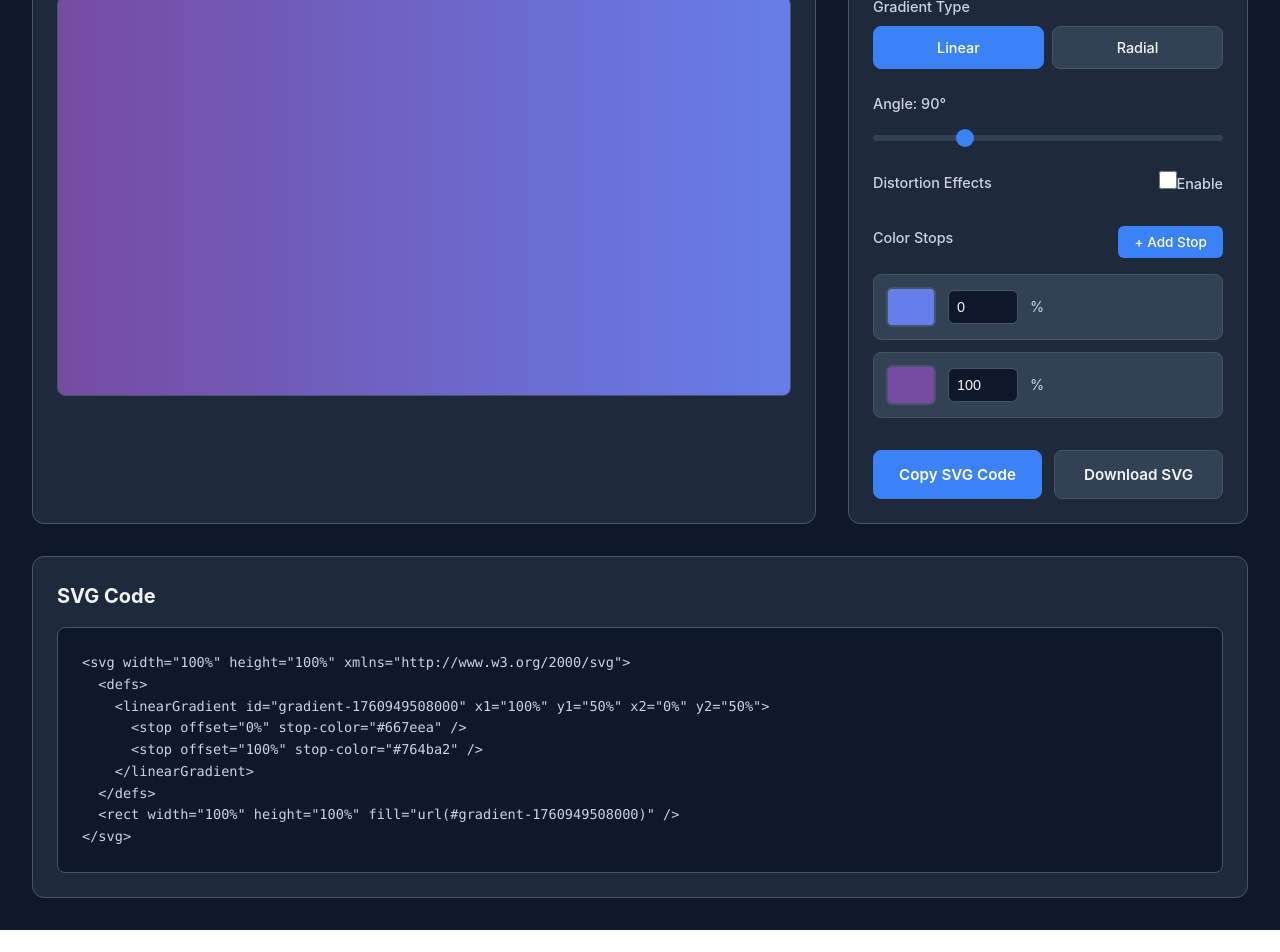
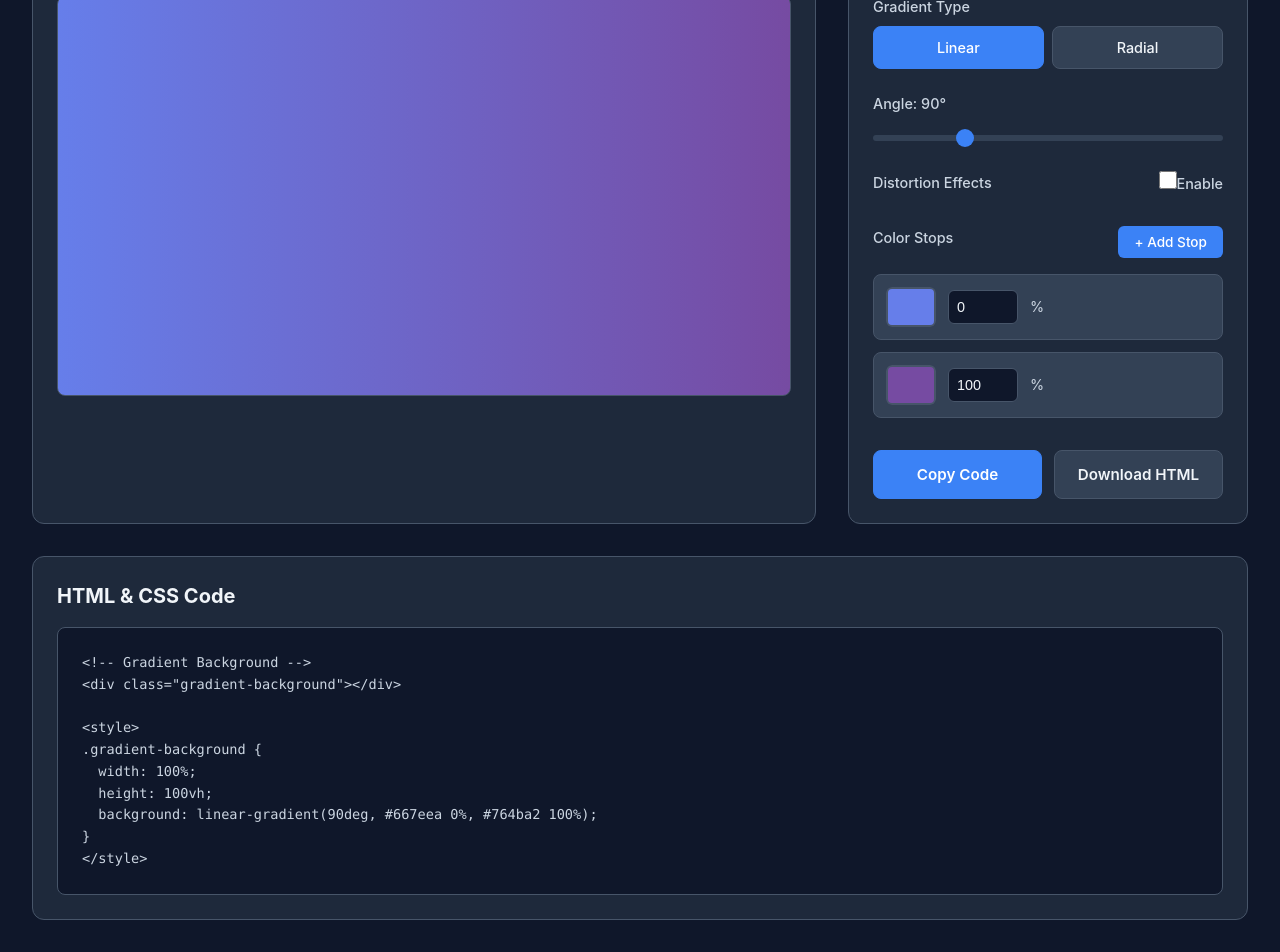
Before and after one commit to hashrock/poc-complex-gradient, a React (Vite) app: page / in a window 1280 px wide. Shown: the part 233-1185 px from the top of the page. Before the commit the page ends 1163 px from the top, so only its background shows below. Built offline with nearby package versions, Linux system fonts and the light colour scheme.

Commit message:
CSSグラデーションジェネレーターの実装とSVGフィルターの生成機能を追加

```diff
--- a/src/App.tsx
+++ b/src/App.tsx
@@ -52,31 +52,26 @@ function App() {
     ).sort((a, b) => a.offset - b.offset))
   }
 
-  const generateSVG = () => {
-    const gradientId = 'gradient-' + Date.now()
-    const filterId = 'filter-' + Date.now()
-    const turbulenceId = 'turbulence-' + Date.now()
-    const patternId = 'pattern-' + Date.now()
+  const generateCSS = () => {
+    const sortedStops = [...colorStops].sort((a, b) => a.offset - b.offset)
+    const stopsStr = sortedStops.map(stop =>
+      `${stop.color} ${stop.offset}%`
+    ).join(', ')
 
-    const stops = colorStops.map(stop =>
-      `<stop offset="${stop.offset}%" stop-color="${stop.color}" />`
-    ).join('\n      ')
+    if (gradientType === 'linear') {
+      return `linear-gradient(${angle}deg, ${stopsStr})`
+    } else {
+      return `radial-gradient(circle, ${stopsStr})`
+    }
+  }
 
-    if (noise.enabled) {
-      // Apply displacement to the gradient pattern itself
-      if (gradientType === 'linear') {
-        const rad = (angle - 90) * Math.PI / 180
-        const x1 = 50 + 50 * Math.cos(rad)
-        const y1 = 50 + 50 * Math.sin(rad)
-        const x2 = 50 - 50 * Math.cos(rad)
-        const y2 = 50 - 50 * Math.sin(rad)
+  const generateSVGFilter = () => {
+    if (!noise.enabled) return ''
 
-        return `<svg width="100%" height="100%" xmlns="http://www.w3.org/2000/svg">
+    const filterId = 'distortion-filter'
+    return `<svg style="position: absolute; width: 0; height: 0;">
   <defs>
-    <linearGradient id="${gradientId}" x1="${x1}%" y1="${y1}%" x2="${x2}%" y2="${y2}%">
-      ${stops}
-    </linearGradient>
-    <filter id="${filterId}" x="-50%" y="-50%" width="200%" height="200%">
+    <filter id="${filterId}">
       <feTurbulence
         type="fractalNoise"
         baseFrequency="${noise.baseFrequency}"
@@ -89,19 +84,25 @@ function App() {
         xChannelSelector="R"
         yChannelSelector="G" />
     </filter>
-    <pattern id="${patternId}" width="100%" height="100%" patternUnits="objectBoundingBox">
-      <rect width="100%" height="100%" fill="url(#${gradientId})" filter="url(#${filterId})" />
-    </pattern>
   </defs>
-  <rect width="100%" height="100%" fill="url(#${patternId})" />
 </svg>`
-      } else {
-        return `<svg width="100%" height="100%" xmlns="http://www.w3.org/2000/svg">
+  }
+
+  const getFilterStyle = () => {
+    if (!noise.enabled) return {}
+    return {
+      filter: 'url(#distortion-filter)'
+    }
+  }
+
+  const generateCode = () => {
+    const css = generateCSS()
+    const filterCSS = noise.enabled ? `  filter: url(#distortion-filter);\n` : ''
+
+    const html = noise.enabled ? `<!-- SVG Filter Definition -->
+<svg style="position: absolute; width: 0; height: 0;">
   <defs>
-    <radialGradient id="${gradientId}">
-      ${stops}
-    </radialGradient>
-    <filter id="${filterId}" x="-50%" y="-50%" width="200%" height="200%">
+    <filter id="distortion-filter">
       <feTurbulence
         type="fractalNoise"
         baseFrequency="${noise.baseFrequency}"
@@ -114,46 +115,26 @@ function App() {
         xChannelSelector="R"
         yChannelSelector="G" />
     </filter>
-    <pattern id="${patternId}" width="100%" height="100%" patternUnits="objectBoundingBox">
-      <rect width="100%" height="100%" fill="url(#${gradientId})" filter="url(#${filterId})" />
-    </pattern>
   </defs>
-  <rect width="100%" height="100%" fill="url(#${patternId})" />
-</svg>`
-      }
-    } else {
-      // No displacement, use gradient directly
-      if (gradientType === 'linear') {
-        const rad = (angle - 90) * Math.PI / 180
-        const x1 = 50 + 50 * Math.cos(rad)
-        const y1 = 50 + 50 * Math.sin(rad)
-        const x2 = 50 - 50 * Math.cos(rad)
-        const y2 = 50 - 50 * Math.sin(rad)
+</svg>
 
-        return `<svg width="100%" height="100%" xmlns="http://www.w3.org/2000/svg">
-  <defs>
-    <linearGradient id="${gradientId}" x1="${x1}%" y1="${y1}%" x2="${x2}%" y2="${y2}%">
-      ${stops}
-    </linearGradient>
-  </defs>
-  <rect width="100%" height="100%" fill="url(#${gradientId})" />
-</svg>`
-      } else {
-        return `<svg width="100%" height="100%" xmlns="http://www.w3.org/2000/svg">
-  <defs>
-    <radialGradient id="${gradientId}">
-      ${stops}
-    </radialGradient>
-  </defs>
-  <rect width="100%" height="100%" fill="url(#${gradientId})" />
-</svg>`
-      }
-    }
+` : ''
+
+    return `${html}<!-- Gradient Background -->
+<div class="gradient-background"></div>
+
+<style>
+.gradient-background {
+  width: 100%;
+  height: 100vh;
+  background: ${css};
+${filterCSS}}
+</style>`
   }
 
-  const copySVG = async () => {
+  const copyCode = async () => {
     try {
-      await navigator.clipboard.writeText(generateSVG())
+      await navigator.clipboard.writeText(generateCode())
       setCopied(true)
       setTimeout(() => setCopied(false), 2000)
     } catch (err) {
@@ -161,30 +142,41 @@ function App() {
     }
   }
 
-  const downloadSVG = () => {
-    const svg = generateSVG()
-    const blob = new Blob([svg], { type: 'image/svg+xml' })
+  const downloadHTML = () => {
+    const code = generateCode()
+    const blob = new Blob([code], { type: 'text/html' })
     const url = URL.createObjectURL(blob)
     const a = document.createElement('a')
     a.href = url
-    a.download = 'gradient-background.svg'
+    a.download = 'gradient-background.html'
     a.click()
     URL.revokeObjectURL(url)
   }
 
-  const svgCode = generateSVG()
+  const cssGradient = generateCSS()
+  const code = generateCode()
 
   return (
     <div className="app">
+      {noise.enabled && (
+        <div dangerouslySetInnerHTML={{ __html: generateSVGFilter() }} />
+      )}
+
       <header>
-        <h1>SVG Gradient Generator</h1>
+        <h1>CSS Gradient Generator</h1>
         <p>Create beautiful gradient backgrounds for your projects</p>
       </header>
 
       <div className="container">
         <div className="preview-section">
           <h2>Preview</h2>
-          <div className="preview" dangerouslySetInnerHTML={{ __html: svgCode }} />
+          <div
+            className="preview"
+            style={{
+              background: cssGradient,
+              ...getFilterStyle()
+            }}
+          />
         </div>
 
         <div className="controls-section">
@@ -311,19 +303,19 @@ function App() {
           </div>
 
           <div className="actions">
-            <button onClick={copySVG} className="action-button primary">
-              {copied ? 'Copied!' : 'Copy SVG Code'}
+            <button onClick={copyCode} className="action-button primary">
+              {copied ? 'Copied!' : 'Copy Code'}
             </button>
-            <button onClick={downloadSVG} className="action-button">
-              Download SVG
+            <button onClick={downloadHTML} className="action-button">
+              Download HTML
             </button>
           </div>
         </div>
       </div>
 
       <div className="code-section">
-        <h2>SVG Code</h2>
-        <pre><code>{svgCode}</code></pre>
+        <h2>HTML & CSS Code</h2>
+        <pre><code>{code}</code></pre>
       </div>
     </div>
   )
```
